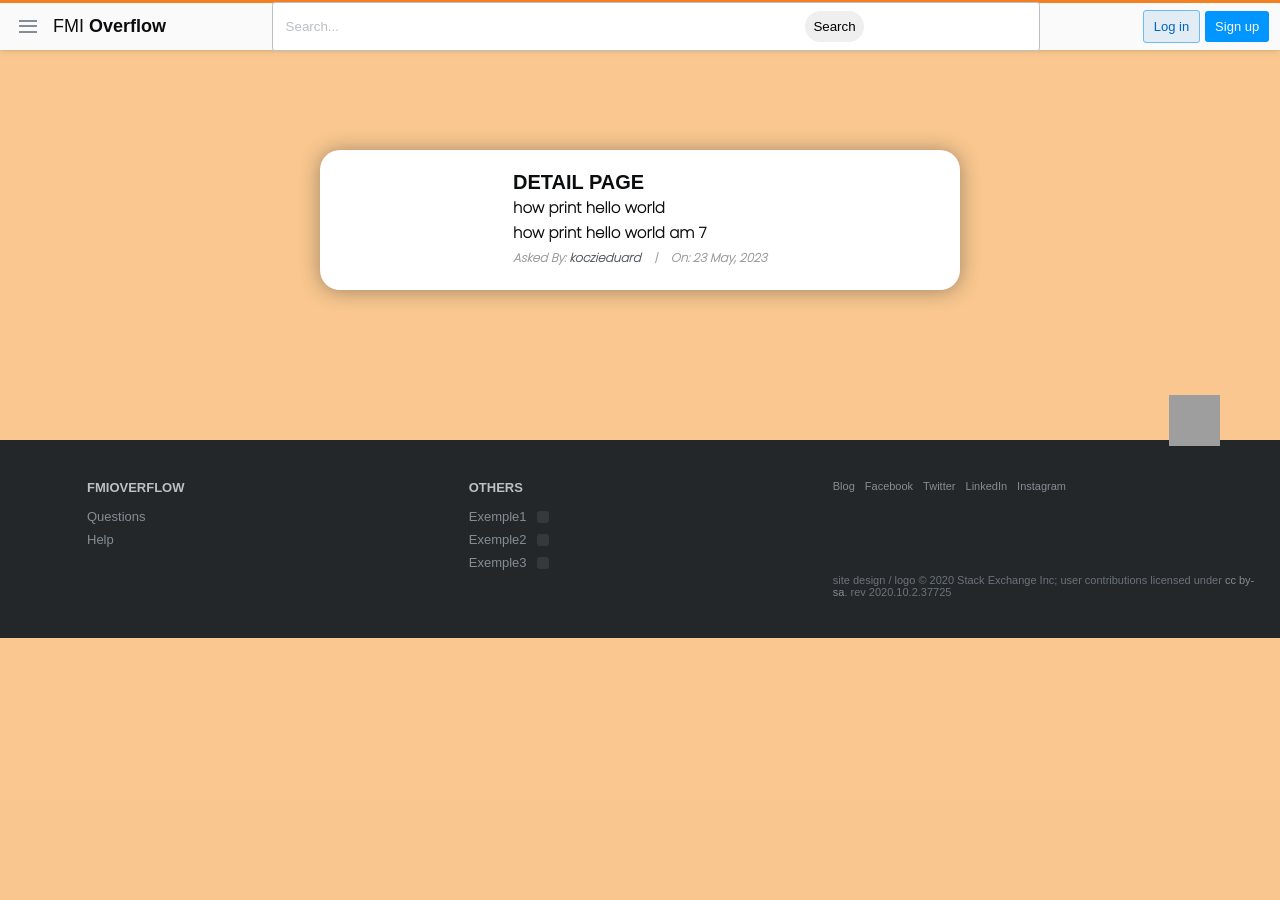
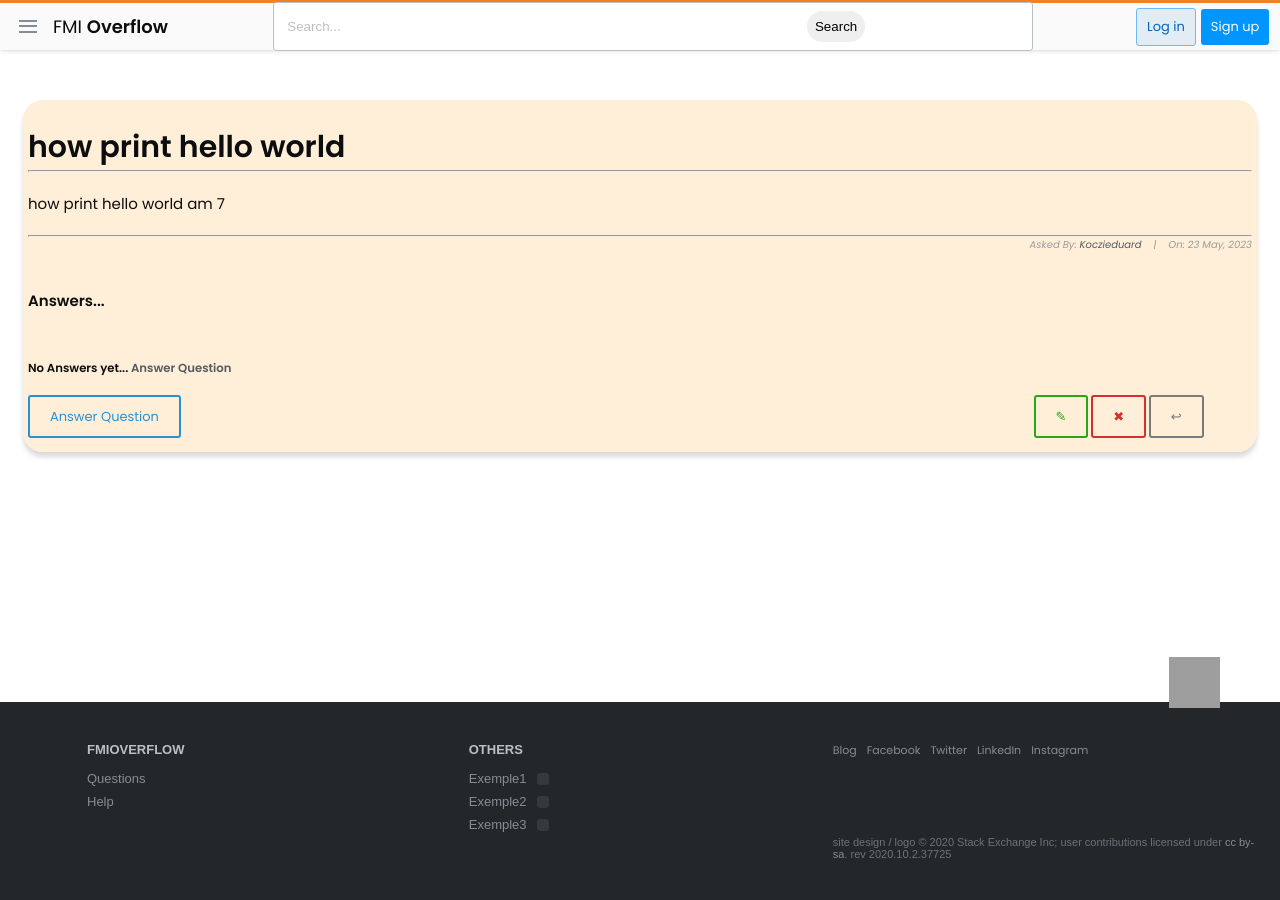
Before and after one commit to alexandra-burca/FMIOverflow, a Django app: page /questions/1 in a window 1280 px wide. Before the commit the page ends 638 px from the top, so only its background shows below. Run offline with Django 4.2, Linux system fonts and the light colour scheme; data comes from the database, SQL or seed files in the repository; both versions use the stored data as it was after the commit; some libraries are stand-ins or nearby versions; grey boxes are pictures that could not be loaded.

Commit message:
question style2

```diff
--- a/stackprj/stackbase/templates/stackbase/question_detail.html
+++ b/stackprj/stackbase/templates/stackbase/question_detail.html
@@ -1,84 +1,169 @@
+
 {% extends 'base.html' %}
-{% load static %}
-{% load crispy_forms_tags %}
 {% block content %}
-<html>
-
+<!DOCTYPE html>
+<html lang="en">
 <head>
     <meta charset="UTF-8">
     <meta http-equiv="X-UA-Compatible" content="IE=edge">
     <meta name="viewport" content="width=device-width, initial-scale=1.0">
-        <title></title>
-        <script src="https://unpkg.com/feather-icons"></script>
-        <link href="https://fonts.googleapis.com/css2?family=Poppins:wght@200&display=swap" rel="stylesheet">
-
+    <title>Document</title>
+    <link href="https://fonts.googleapis.com/css2?family=Poppins:ital,wght@0,100;0,200;0,300;0,400;0,500;0,600;1,100;1,200;1,300;1,400;1,500&display=swap" rel="stylesheet">
+    <!-- <link href="https://cdn.jsdelivr.net/npm/bootstrap@5.1.1/dist/css/bootstrap.min.css" rel="stylesheet" integrity="sha384-F3w7mX95PdgyTmZZMECAngseQB83DfGTowi0iMjiWaeVhAn4FJkqJByhZMI3AhiU" crossorigin="anonymous"> -->
     <style>
-
-        body {
-            background-color: #f9c78f;
+        body{
+            margin-top: 100px;
+            font-family: 'Poppins', sans-serif;
+        }
+        #fh1{
+            margin-top: 20px;
+        }
+        #sub-nav{
+            display: flex;
+            justify-content: space-around;
+        }
+        #logout-btn{
+            background-color: rgb(50, 122, 255);
+        }
+        /* .list-question{
+            height: 400px;
+            background-color: rgb(255, 219, 173);
+        } */
+        #fh3{
+            text-align: center;
+            font-size: 30px;
+            padding-top: 20px;
+            text-align: left;
+        }
+        @media screen and (max-width: 600px) {
+            #fh3{
+                font-size: 17px;
+                text-align: left;
+            }
+        }
+        #fh6{
+            text-align: left;
+            font-size: 15px;
+            /* padding-top: 20px; */
+            padding-bottom: 20px;
+            font-weight: normal;
+        }
+        @media screen and (max-width: 600px) {
+            #fh6{
+                font-size: 15px;
+                text-align: left;
+                font-weight: normal;
+            }
+        }
+        #fh5{
+            display: flex;
+            justify-content: space-around;
+            text-align: left;
+            font-size: 13px;
+            padding-top: 3px;
+            width: 90px;
+            color: rgb(223, 223, 223);
+            height: 20px;
+            font-weight: normal;
+            background-color: rgb(158, 158, 158);
+            border-radius: 20px;
+            /* padding-top: 20px; */
+            /* background-color: blue; */
+        }
+        @media screen and (max-width: 600px) {
+            #fh5{
+                font-size: 10px;
+            }
         }
 
-        h6 {
-            font-size: 15px;
-            font-family: 'Poppins', sans-serif;
-
+         .btn-outline{
+       padding: 10px 20px;
+         outline: none;
+        background-color: transparent;
+        cursor: pointer;
+        }
+        .btn-outline:hover {
+            color: #fff;
         }
 
-        .btn-post {
-            background-color: #fba34a;
-            font-size: 13px;
-            border: none;
-            color: black;
-            font-family: 'Poppins', sans-serif;
-            margin: 14px 80px;
+        .blue {
+         border: 2px solid #2592d4;
+        color: #2592d4;
         }
-        .btn-post:hover {
-        background-color: #d67200;
+        .blue:hover {
+            border: 2px solid #2592d4;
+            background-color: #2592d4;
         }
 
-        .centered-container {
-            display: flex;
-            justify-content: center;
-            align-items: center;
-            overflow: hidden;
-            width: 50%;
-            padding: 20px;
-            margin: auto;
-            background-color: #fff;
-
-            border-radius: 20px;
-            -webkit-box-shadow: 0 1px 20px 0 rgba(69, 90, 100, 0.08);
-            box-shadow: 0 1px 20px 0 rgba(53, 53, 53, 0.452);
-            border: none;
-            margin-bottom: 30px;
-            line-height: 25px;
-
+        .green {
+         border: 2px solid #27a718;
+        color: #27a718;
         }
-
-        .info-container{
-            float:left;
+        .green:hover {
+            border: 2px solid #27a718;
+            background-color: #27a718;
+        }
+         .red {
+         border: 2px solid #d52f2f;
+        color: #d52f2f;
+        }
+        .red:hover {
+            border: 2px solid #d52f2f;
+            background-color: #d52f2f;
+        }
+         .gray {
+         border: 2px solid #7a7a7a;
+        color: #7a7a7a;
+        }
+        .gray:hover {
+            border: 2px solid #7a7a7a;
+            background-color: #7a7a7a;
         }
 
     </style>
 </head>
+<body>
+    <div class="container">
+        <div id="sub-nav">
+        </div>
+        <div class="list-question">
+            <div class="questions">
+                <div class="container" style="background-color: rgba(255, 235, 209, 0.808); padding: 5px; box-shadow: rgba(0, 0, 0, 0.15) 0px 5px 5px 0px; border-radius: 20px;" >
+                    <h3 id="fh3">{{question.title}}</h3>
+                    <hr>
+                    <h6 id="fh6" style="margin-top:20px">{{ question.content|safe }}</h6>
+                    <hr>
+                    <h6 id="fh6" style="font-size: 10px; font-style: italic; color: rgb(155, 155, 155); text-align: right;">Asked By: <a href="{% url 'profile' %}">{{ object.user|title }}</a>&nbsp;&nbsp;&nbsp; |&nbsp;&nbsp;&nbsp; On: {{ object.date_created|date:"j F, Y" }}</h6>
+                    <br>
 
-<body>
-<div style="margin-top:150px;"> </div>
-    <div class="centered-container">
+                    <h2>Answers...</h2> <br><br><br>
 
+                    <div>
+                    {% if not question.comment.all %}
+                        <h3>No Answers yet... <a href="">Answer Question</a> </h3>
+                    {% else %}
+                        {% for comment in question.comment.all %}
+                            <h3 style="font-weight: normal; font-size: 15px;">{{comment.content|safe}}</h3>
+                            <h3 style="font-size: 10px;">Answered by: <i><a href="">{{comment.name}}</a> - On: {{comment.date_created|date:"j F, Y"}}</i></h3>
+                            <hr>
+                        {% endfor %}
+                    {% endif %}
+                    </div>
 
-        <div class="info-container">
-             <h1>DETAIL PAGE</h1>
-            <h6 id="fh3">{{ question.title }}</h6>
-
-            <h6 id="fh6">{{ question.content|safe }}</h6>
-
-            <h6 id="fh6" style="font-size: 12px; font-style: italic; color: rgb(155, 155, 155);">Asked By: <a href="{% url 'profile' %}">{{ question.user }}</a>&nbsp;&nbsp;&nbsp; |&nbsp;&nbsp;&nbsp; On: {{question.date_created|date:"j F, Y"}}</h6>
+                    <div style="margin-top:30px;margin-bottom:20px">
+                    <a class="btn btn-outline blue" id="fa" href="" style="text-decoration: none;">Answer Question</a>
+                    <a class="btn btn-outline green" style="text-decoration: none;margin-left:850px"  href=""">&#x270E;</a>
+                    <a class="btn btn-outline red" style="text-decoration: none;"  href="">&#x2716;</a>
+                    <a class="btn btn-outline gray" style="text-decoration: none;"  href="">&#x21a9;</a>
+                    </div>
                 </div>
 
                 </div>
-<div style="margin-bottom:150px;"> </div>
+            </div>
+        </div>
+    </div>
+
+<div style="margin-bottom:250px;"> </div>
 </body>
-
 </html>
-{% endblock %}
+{% endblock content %}
```
Also changed, not shown: stackprj/db.sqlite3. Lines whose indentation alone changed are shown as unchanged.
